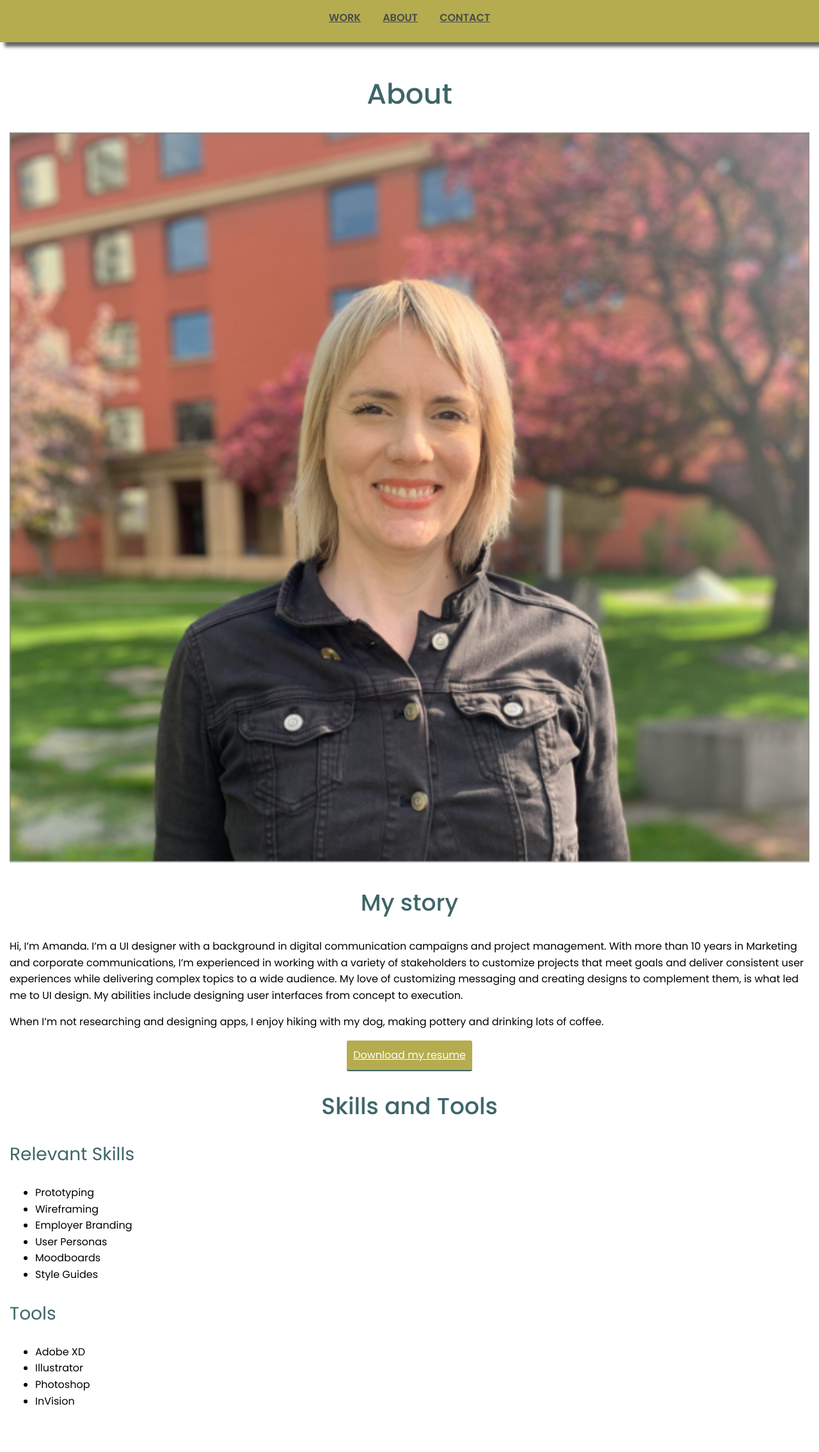
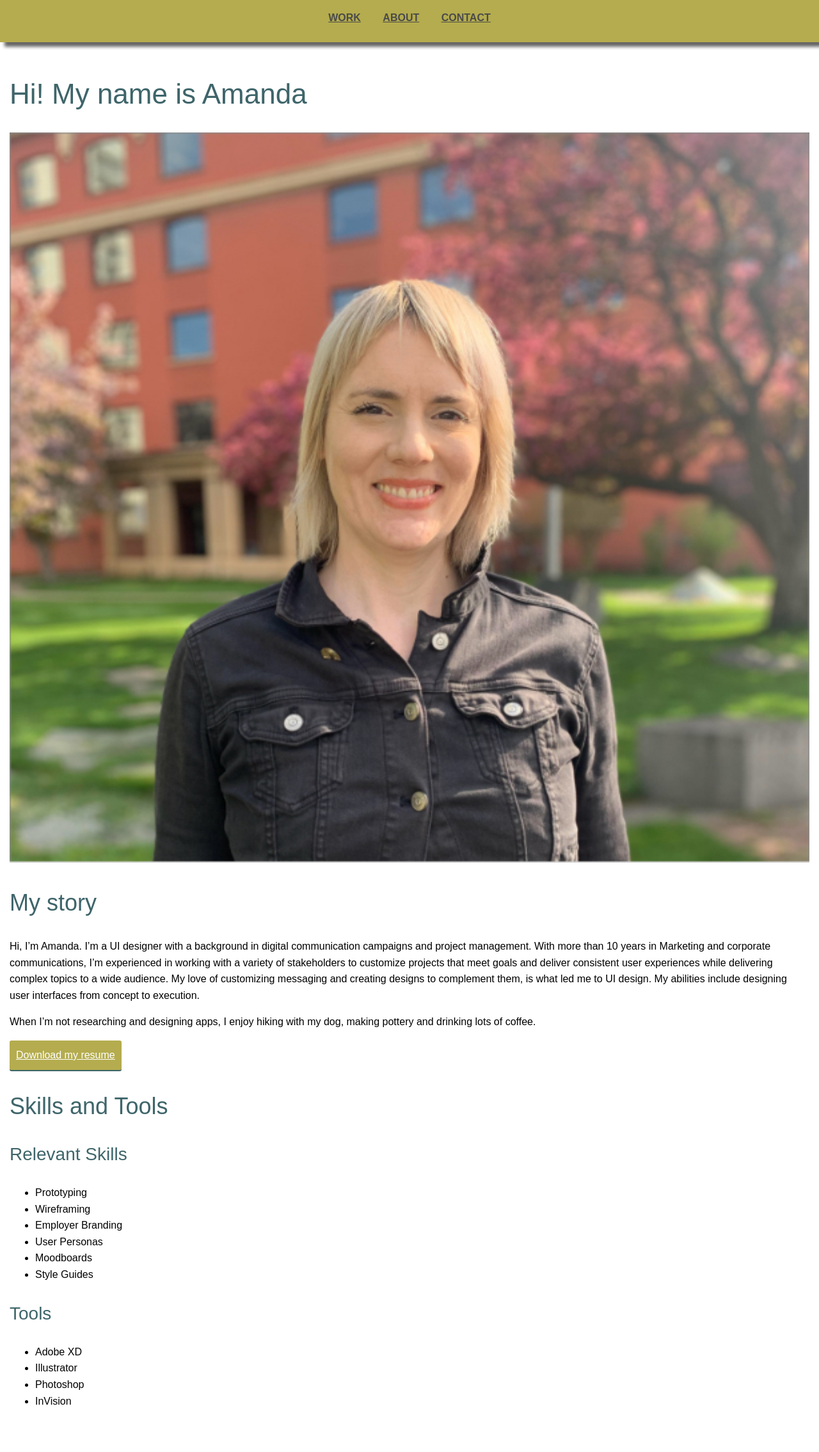
Before and after one commit to amandalburr/Portfolio-Site-Amanda-Burr, a plain HTML site: page about.html in a window 1280 px wide. Shown: the part 269-2538 px from the top of the page at 64% size. Drawn offline with nearby package versions, Linux system fonts and the light colour scheme.

Commit message:
Update about.html

```diff
--- a/about.html
+++ b/about.html
@@ -5,12 +5,17 @@
   <meta charset="utf-8">
   <title>About</title>
   <link rel="stylesheet" type="text/css" href="https://cdnjs.cloudflare.com/ajax/libs/normalize/8.0.0/normalize.min.css">
+  <link rel="stylesheet" type="text/css" href="css/style.css">
   <link rel="preconnect" href="https://fonts.gstatic.com">
-  <link href="https://fonts.googleapis.com/css2?family=Poppins:wght@400;500;600&display=swap" rel="stylesheet">
+  <link href="https://fonts.googleapis.com/css2?family=Josefin+Sans:wght@300;400;600&display=swap" rel="stylesheet">
   <meta name="viewport" content="width=device-width, initial-scale=1">
-  <link rel="stylesheet" type="text/css" href="css/style.css">
   <style>
-  h1, h2, h3, h4 { color: #3E656A; }
+    h1,
+    h2,
+    h3,
+    h4 {
+      color: #3E656A;
+    }
   </style>
 </head>
 
@@ -30,10 +35,10 @@
       </nav>
     </div>
   </header>
-  <main id="mywork">
+  <main id="mystory">
     <div class="container">
       <div>
-        <h1>About</h1>
+        <h1>Hi! My name is Amanda</h1>
         <picture>
           <source srcset="img/AmandaBurrimage@1x.jpg" media="(max-width:767px)">
           <img src="img/AmandaBurrimage@1x.jpg" alt="Amanda Burr image">
@@ -50,7 +55,7 @@
           <div id="skills">
             <h2>Skills and Tools</h2>
             <div class="row">
-              <div>
+              <div class="col-md-6">
                 <h3> Relevant Skills</h3>
                 <ul>
                   <li>Prototyping</li>
@@ -62,6 +67,8 @@
                 </ul>
               </div>
               <div id="tools">
+                <div class="row">
+                <div class="col-md-6">
                   <h3>Tools</h3>
                   <ul>
                     <li>Adobe XD</li>
@@ -69,6 +76,8 @@
                     <li>Photoshop</li>
                     <li>InVision</li>
                   </ul>
+                </div>
+                </div>
               </div>
             </div>
           </div>
```
Lines whose indentation alone changed are shown as unchanged.
